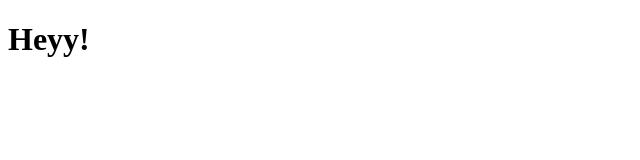
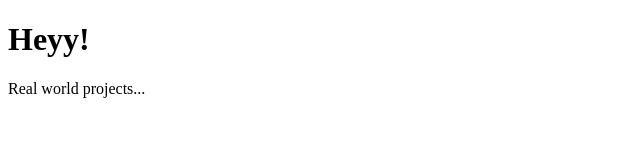
Before and after one commit to manju8102/githubmn2, a plain HTML site: page index.html in a window 1280 px wide. Shown: the whole page, without its empty margins (0-640 px from the left). Drawn offline with Linux system fonts and the light colour scheme.

Commit message:
new html file updated

```diff
--- a/index.html
+++ b/index.html
@@ -7,5 +7,6 @@
 </head>
 <body>
     <h1>Heyy!</h1>
+    <p>Real world projects...</p>
 </body>
 </html>
```
